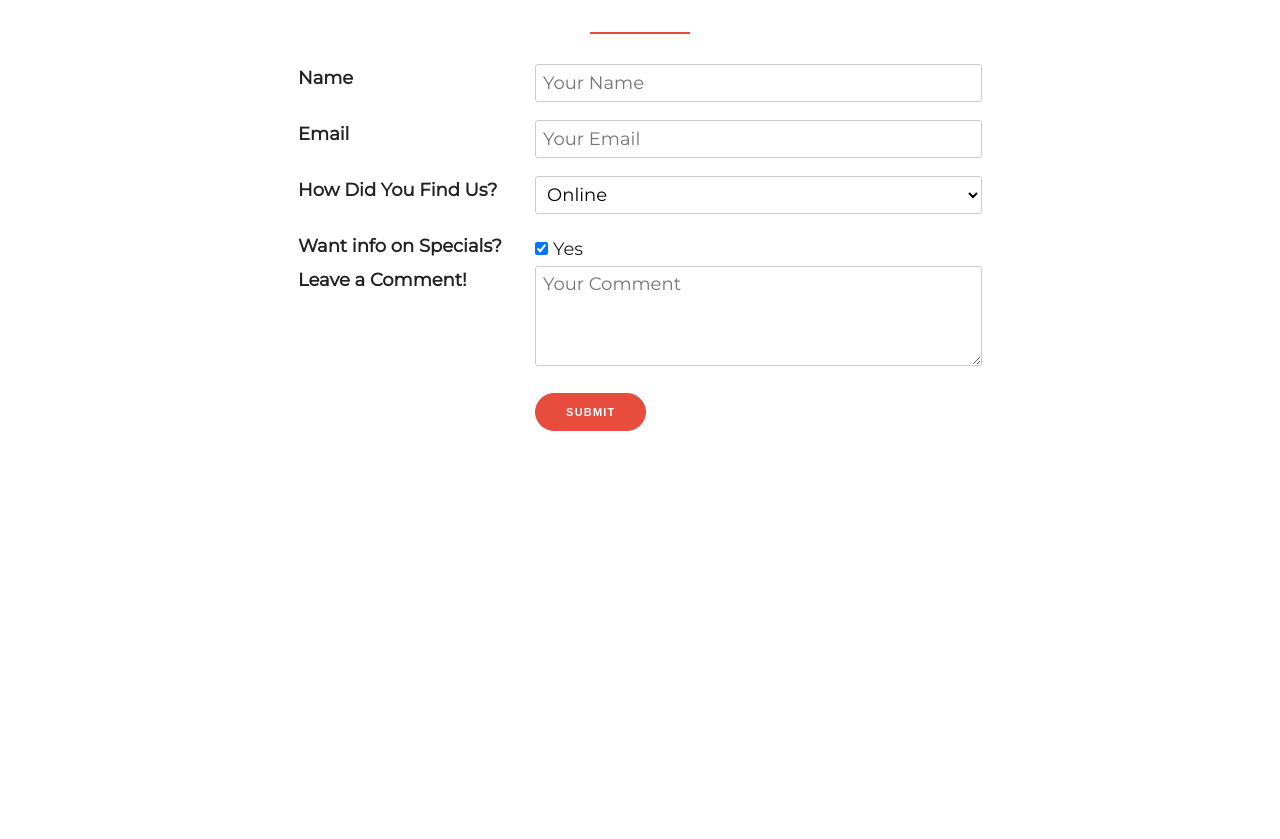
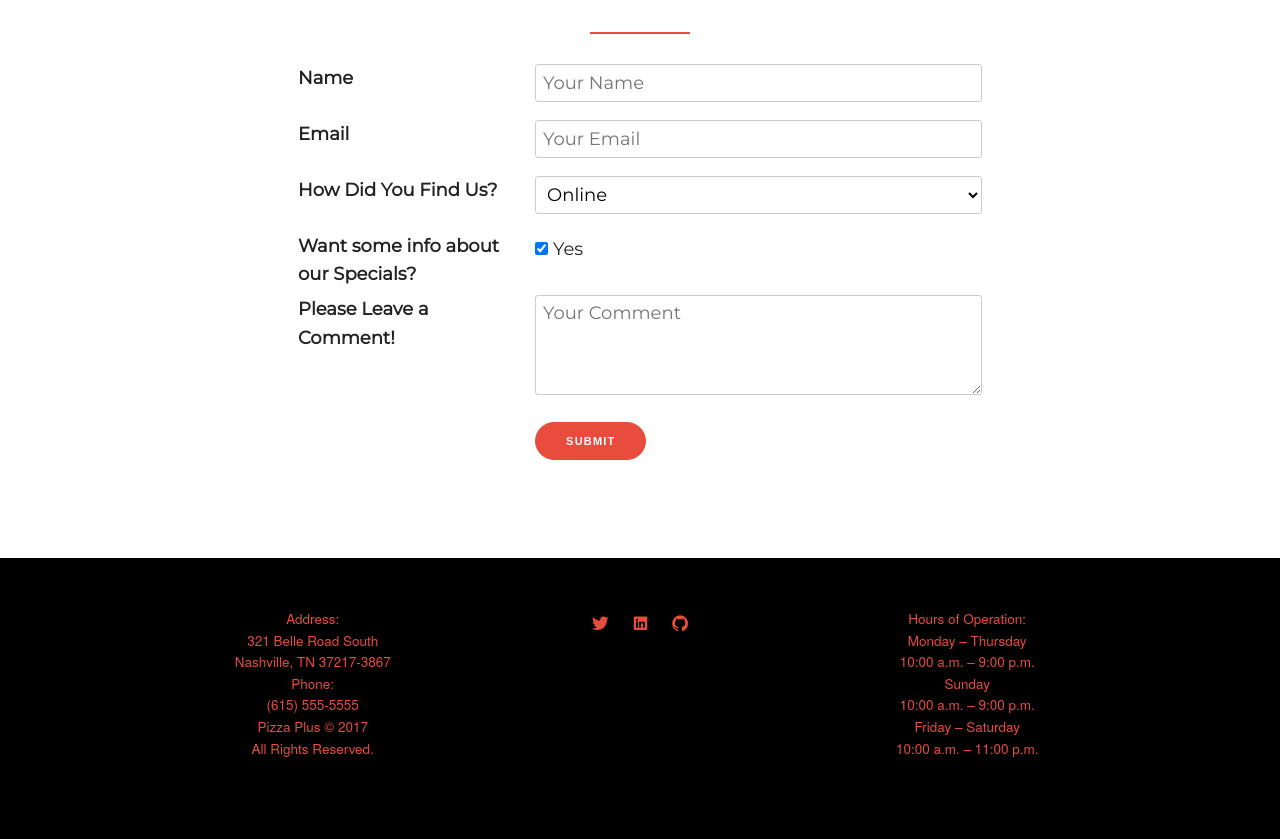
Before and after one commit to tflem/pizza_plus, a PHP site: page /index.html in a window 1280 px wide. Shown: the part 3032-3871 px from the top of the page. Before the commit the page ends 3463 px from the top, so only its background shows below. Run offline with PHP 8.4, Linux system fonts and the light colour scheme; some web fonts are replaced.

Commit message:
Add footer with company info and social icons

```diff
--- a/index.html
+++ b/index.html
@@ -179,7 +179,7 @@
     </div>
     <div class="row">
       <div class="four columns menu">
-        <label>Want info on Specials?</label>
+        <label>Want some info about our Specials?</label>
       </div>
       <div class="eight columns menu">
         <input type="checkbox" name="specials" id="specials" checked="">Yes
@@ -187,7 +187,7 @@
     </div>
     <div class="row">
       <div class="four columns menu">
-        <label>Leave a Comment!</label>
+        <label>Please Leave a Comment!</label>
       </div>
       <div class="eight columns menu">
         <textarea name="message" placeholder="Your Comment"></textarea>
@@ -203,5 +203,43 @@
     </div>
   </form>
 </section>
+
+<!-- Footer -->
+
+<footer>
+  <div class="container">
+    <div class="row">
+      <div class="four columns menu icon-box">
+        <p class="address-and-number">
+          Address:<br />
+          321 Belle Road South<br />
+          Nashville, TN 37217-3867<br />
+          Phone:<br />
+          (615) 555-5555<br />
+          Pizza Plus &copy; 2017<br />
+          All Rights Reserved.
+        </p>
+      </div>
+      <div class="four columns menu icon-box">
+        <ul class="social-icons">
+          <li><a href="https://twitter.com/TeeFlem"><i class="ion-social-twitter"></i></a></li>
+          <li><a href="https://www.linkedin.com/in/tim-fleming-software-developer-30a83b24/"><i class="ion-social-linkedin"></i></a></li>
+          <li><a href="https://github.com/tflem"><i class="ion-social-github"></i></a></li>
+        </ul>
+      </div>
+     <div class="four columns menu icon-box">
+      <p class="hours">
+        Hours of Operation:<br />
+        Monday &ndash; Thursday<br />
+        10:00 a.m. &ndash; 9:00 p.m.<br />
+        Sunday<br />
+        10:00 a.m. &ndash; 9:00 p.m.<br />
+        Friday &ndash; Saturday<br />
+        10:00 a.m. &ndash; 11:00 p.m.
+      </p>
+    </div>
+  </div>
+</div>
+</footer>
 </body>
 </html>
--- a/index.php
+++ /dev/null
@@ -1 +0,0 @@
-<?php header( 'Location: /index.html' ) ; ?>
--- a/resources/css/style.css
+++ b/resources/css/style.css
@@ -288,3 +288,65 @@ input[type=submit]:hover {
     border: 1px solid #E74C3C;
     color: #FFF;
 }
+
+/* -------------------------------------------- */
+/* Footer */
+/* -------------------------------------------- */
+
+footer {
+    background-color: #000;
+    padding: 50px;
+    font-size: 100%;
+    color: #E74C3C;
+}
+
+.social-icons {
+    list-style: none;
+    float: none;
+}
+
+.social-icons li {
+    display: inline-block;
+    margin-right: 20px;
+}
+
+.social-icons li:last-child {
+    margin-right: 0;
+}
+
+.social-icons li a:link,
+.social-icons li a:visited {
+    text-decoration: none;
+    border: 0;
+    color: #E74C3C;
+    transition: color 0.3s;
+}
+
+.social-icons li a:link,
+.social-icons li a:visited {
+    font-size: 100%;
+}
+
+.ion-social-twitter,
+.ion-social-linkedin,
+.ion-social-github {
+    transition: color 0.3s;
+}
+
+
+.ion-social-twitter:hover {
+    color: #00ACED;
+}
+
+.ion-social-linkedin:hover {
+    color: #0077B5;
+}
+
+.ion-social-github:hover {
+    color: #F5F5F5;
+}
+
+.hours,
+.address-and-number {
+    font-size: 75%;
+}
```
Also changed, not shown: README.md. Lines whose indentation alone changed are shown as unchanged.
